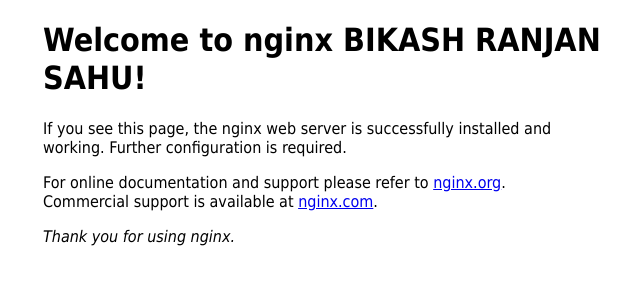
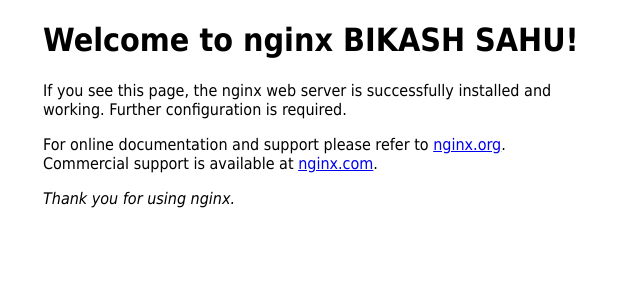
Before and after one commit to crazygeek/git-symlink, a plain HTML site: page sourcefile/src/index.html in a window 1280 px wide. Shown: the whole page, without its empty margins (317-957 px from the left). Drawn offline with Linux system fonts and the light colour scheme.

Commit message:
name changed

```diff
--- a/sourcefile/src/index.html
+++ b/sourcefile/src/index.html
@@ -11,7 +11,7 @@
 </style>
 </head>
 <body>
-<h1>Welcome to nginx BIKASH RANJAN SAHU!</h1>
+<h1>Welcome to nginx BIKASH SAHU!</h1>
 <p>If you see this page, the nginx web server is successfully installed and
 working. Further configuration is required.</p>
 
```
